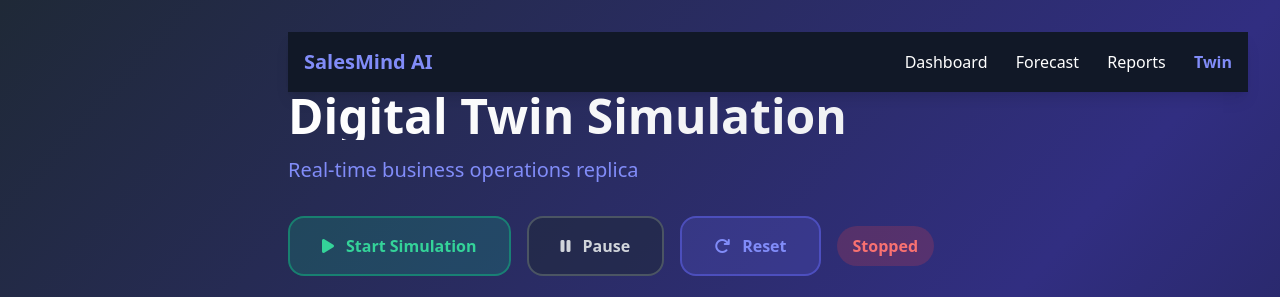
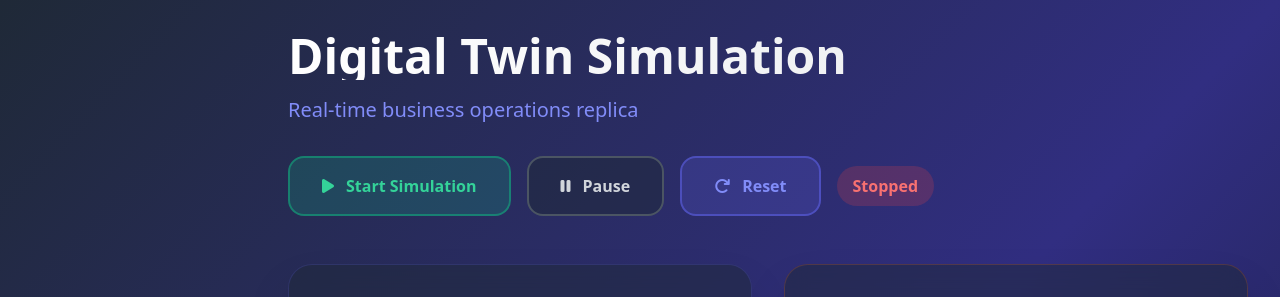
Before and after one commit to Nivetha2405/salesmind-dtbi, a Flask app: page /twin in a window 1280 px wide. Shown: the top 297 px of the page. Run offline with Flask 3, Linux system fonts and the light colour scheme; some libraries are stand-ins or nearby versions.

Commit message:
Update twin.html

```diff
--- a/templates/twin.html
+++ b/templates/twin.html
@@ -10,16 +10,7 @@
     <link href="https://cdnjs.cloudflare.com/ajax/libs/font-awesome/6.5.1/css/all.min.css" rel="stylesheet">
 </head>
 <body class="bg-gradient-to-br from-gray-800 via-indigo-900 to-gray-900 text-white min-h-screen lg:ml-64 p-8">
-    <nav class="bg-gray-900 p-4 flex justify-between items-center shadow-lg">
-    <h2 class="text-xl font-bold text-indigo-400">SalesMind AI</h2>
 
-    <div class="space-x-6 text-white">
-        <a href="{{ url_for('dashboard') }}" class="hover:text-indigo-400">Dashboard</a>
-        <a href="{{ url_for('forecast') }}" class="hover:text-indigo-400">Forecast</a>
-        <a href="{{ url_for('reports') }}" class="hover:text-indigo-400">Reports</a>
-        <a href="{{ url_for('twin') }}" class="text-indigo-400 font-semibold">Twin</a>
-    </div>
-</nav>
     <!-- Header - ✅ FIXED BUTTONS -->
     <header class="mb-12">
         <h1 class="text-5xl font-black bg-gradient-to-r from-white to-gray-200 bg-clip-text text-transparent mb-4">
```
